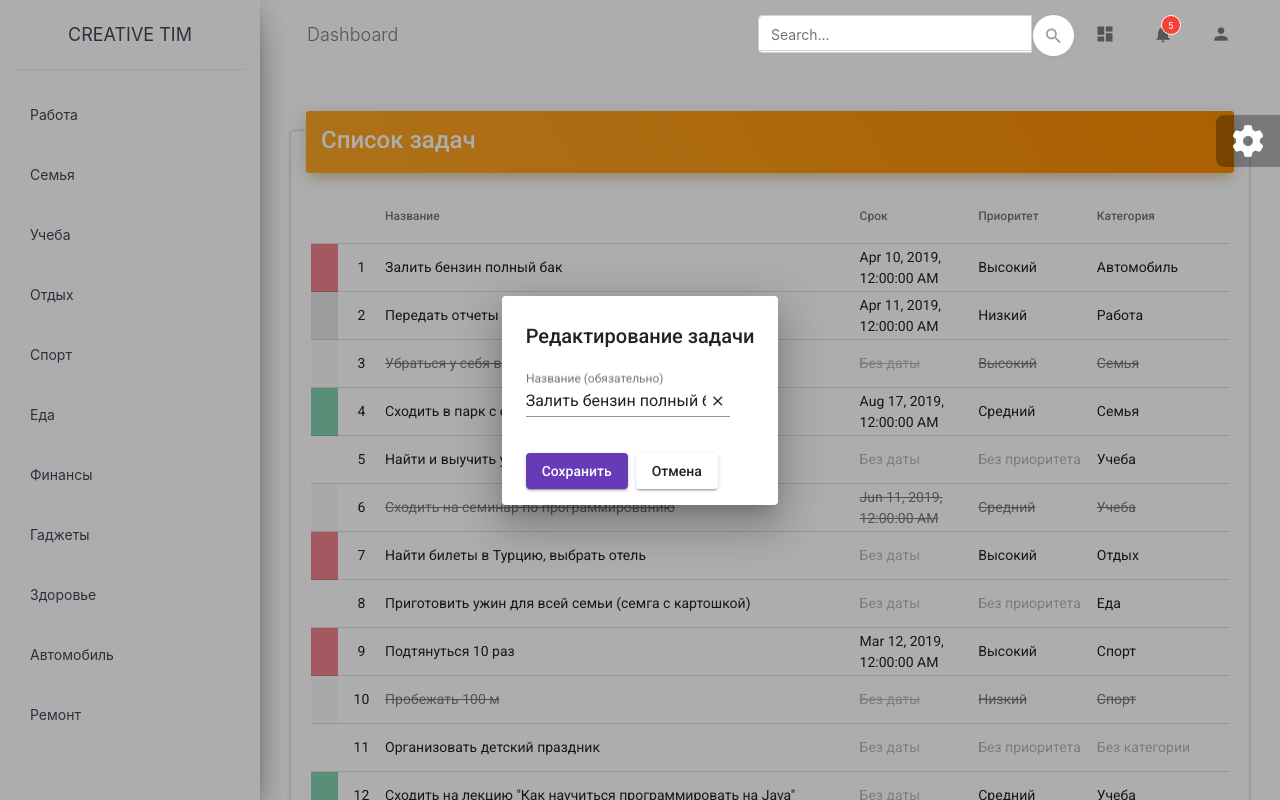
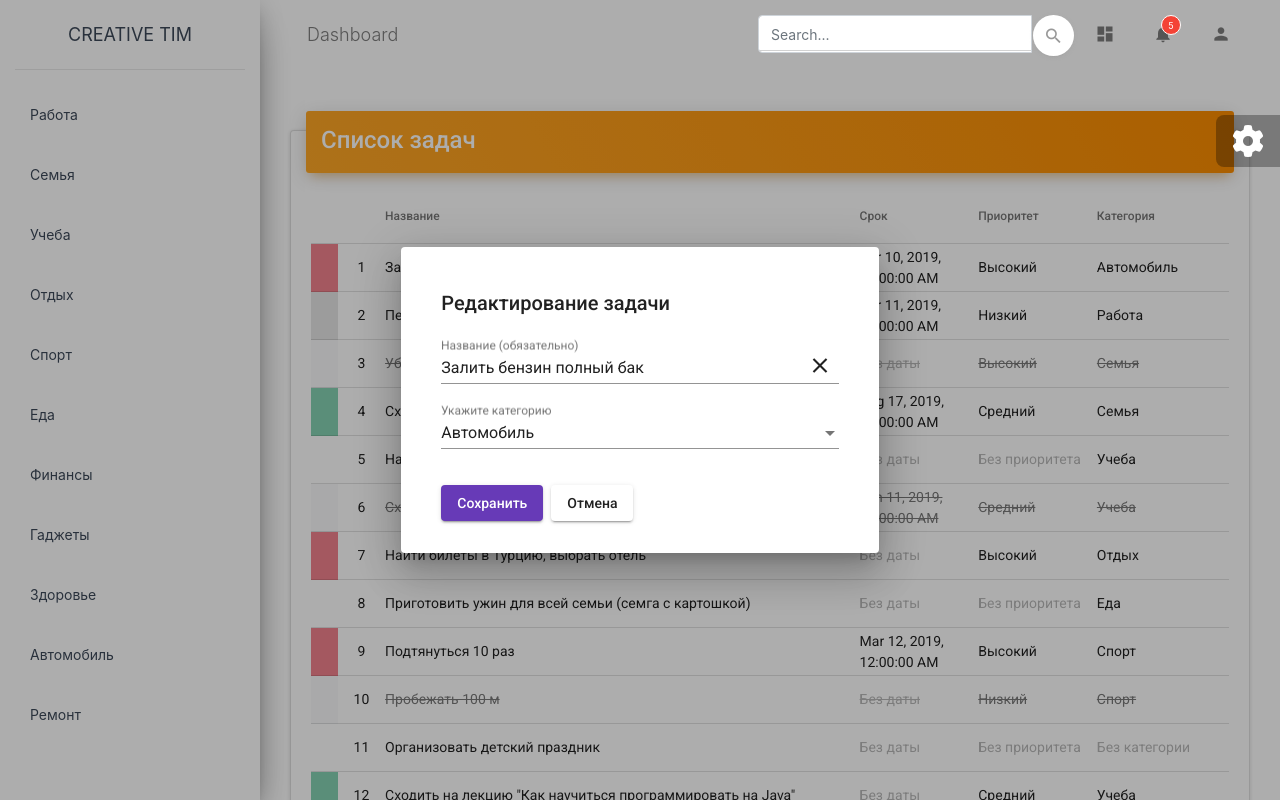
Before and after one commit to uspehgp/todo_angular, an Angular app: page / in a window 1280 px wide. Both pictures are taken after a click on the element "Залить бензин полный бак". Built offline with nearby package versions, Linux system fonts and the light colour scheme.

Commit message:
add edit and save category at dialog window

```diff
--- a/src/app/dialog/edit-task-dialog/edit-task-dialog.component.html
+++ b/src/app/dialog/edit-task-dialog/edit-task-dialog.component.html
@@ -27,6 +27,16 @@
 
     </mat-form-field>
 
+    <mat-form-field>
+        <mat-label>Укажите категорию</mat-label>
+        <mat-select [(ngModel)]="tmpCategory">
+            <mat-option [value]="null">Без категории</mat-option>
+            <mat-option *ngFor="let cat of categories" [value]="cat">
+                {{cat.title}}
+            </mat-option>
+        </mat-select>
+    </mat-form-field>
+
 
 </mat-dialog-content>
 
--- a/src/app/dialog/edit-task-dialog/edit-task-dialog.component.ts
+++ b/src/app/dialog/edit-task-dialog/edit-task-dialog.component.ts
@@ -2,6 +2,7 @@
 import {MAT_DIALOG_DATA, MatDialog, MatDialogRef} from "@angular/material/dialog";
 import {Task} from "../../model/Task";
 import {DataHandlerService} from "../../service/data-handler.service";
+import {Category} from "../../model/Category";
 
 @Component({
     selector: 'app-edit-task-dialog',
@@ -16,14 +17,19 @@
     private task: Task; // задача для редактирования/создания
     // чтобы изменения не сказывались на самой задаче и можно было отменить изменения
     tmpTitle: string;
+    tmpCategory: Category;
+
 
     // сохраняем все значения в отдельные переменные
 
     constructor(
         private dialogRef: MatDialogRef<EditTaskDialogComponent>, // // для возможности работы с текущим диалог. окном
-        @Inject(MAT_DIALOG_DATA) private data: [Task, string] // данные, которые передали в диалоговое окно
+        @Inject(MAT_DIALOG_DATA) private data: [Task, string], // данные, которые передали в диалоговое окно
+        private dataHandler: DataHandlerService
     ) {
     }
+
+    categories: Category[];
 
 
     ngOnInit() {
@@ -33,6 +39,8 @@
         // инициализация начальных значений (записывам в отдельные переменные
         // чтобы можно было отменить изменения, а то будут сразу записываться в задачу)
         this.tmpTitle = this.task.title;
+        this.tmpCategory = this.task.category;
+        this.dataHandler.getAllCategories().subscribe(items => this.categories = items);
 
     }
 
@@ -41,6 +49,7 @@
 
         // считываем все значения для сохранения в поля задачи
         this.task.title = this.tmpTitle;
+        this.task.category=this.tmpCategory;
 
 
         // передаем добавленную/измененную задачу в обработчик
--- a/src/styles.css
+++ b/src/styles.css
@@ -10,6 +10,18 @@
     text-align: center;
 }
 
-.pointer{
+.pointer {
     cursor: pointer;
 }
+
+.size25 {
+    font-size: 25px !important;
+}
+
+.mat-form-field {
+    width: 100%
+}
+
+.mat-dialog-container {
+    padding: 40px !important;
+}
```
